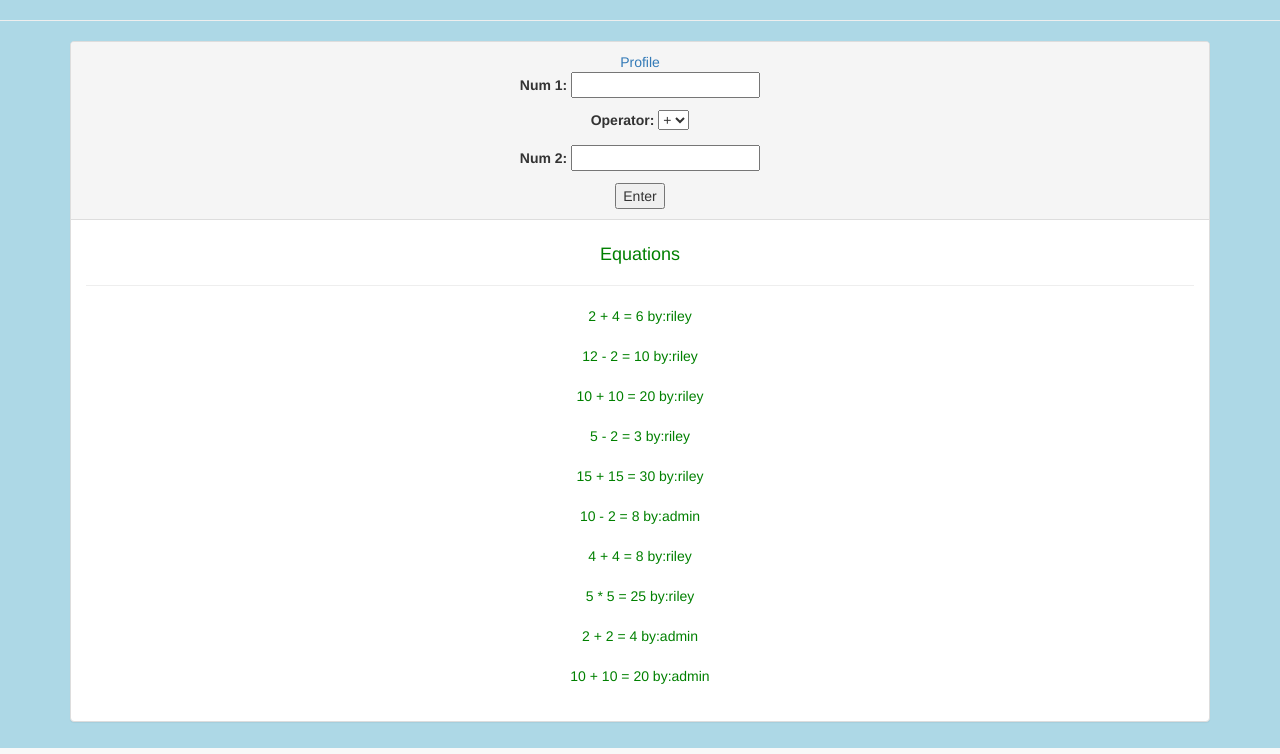
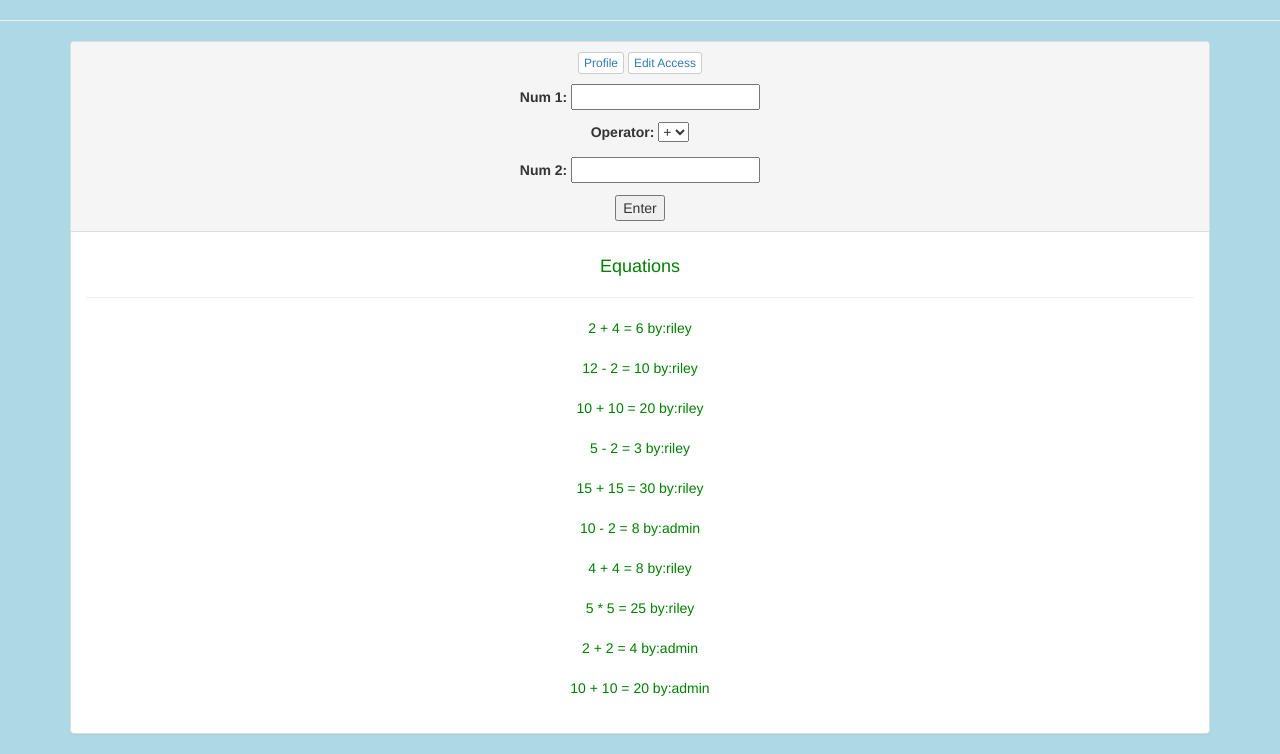
Before and after one commit to destanton/django_calculator, a Django app: page / in a window 1280 px wide. Shown: the part 52-806 px from the top of the page. Run offline with Django 3.2, Linux system fonts and the light colour scheme; a user stored in the database is signed in; data comes from the database, SQL or seed files in the repository; some libraries are stand-ins or nearby versions.

Commit message:
formatted buttons on operation page

```diff
--- a/django_calculator/templates/app/operation_form.html
+++ b/django_calculator/templates/app/operation_form.html
@@ -5,7 +5,9 @@
   <div class="panel panel-default">
     <div class="panel-heading">
       {% if request.user.is_authenticated %}
-      <a href="{% url 'profile_view' request.user.id %}">Profile</a>
+      <button type="button" class="btn btn-default btn-xs"><a href="{% url 'profile_view' request.user.id %}">Profile</a></button>
+      <button type="button" class="btn btn-default btn-xs"><a href="{% url 'profile_create_view' request.user.id %}">Edit Access</a></button>
+      <ul></ul>
         <form class="" action="" method="post">
           {% csrf_token %}
           {{ form.as_p }}
```
